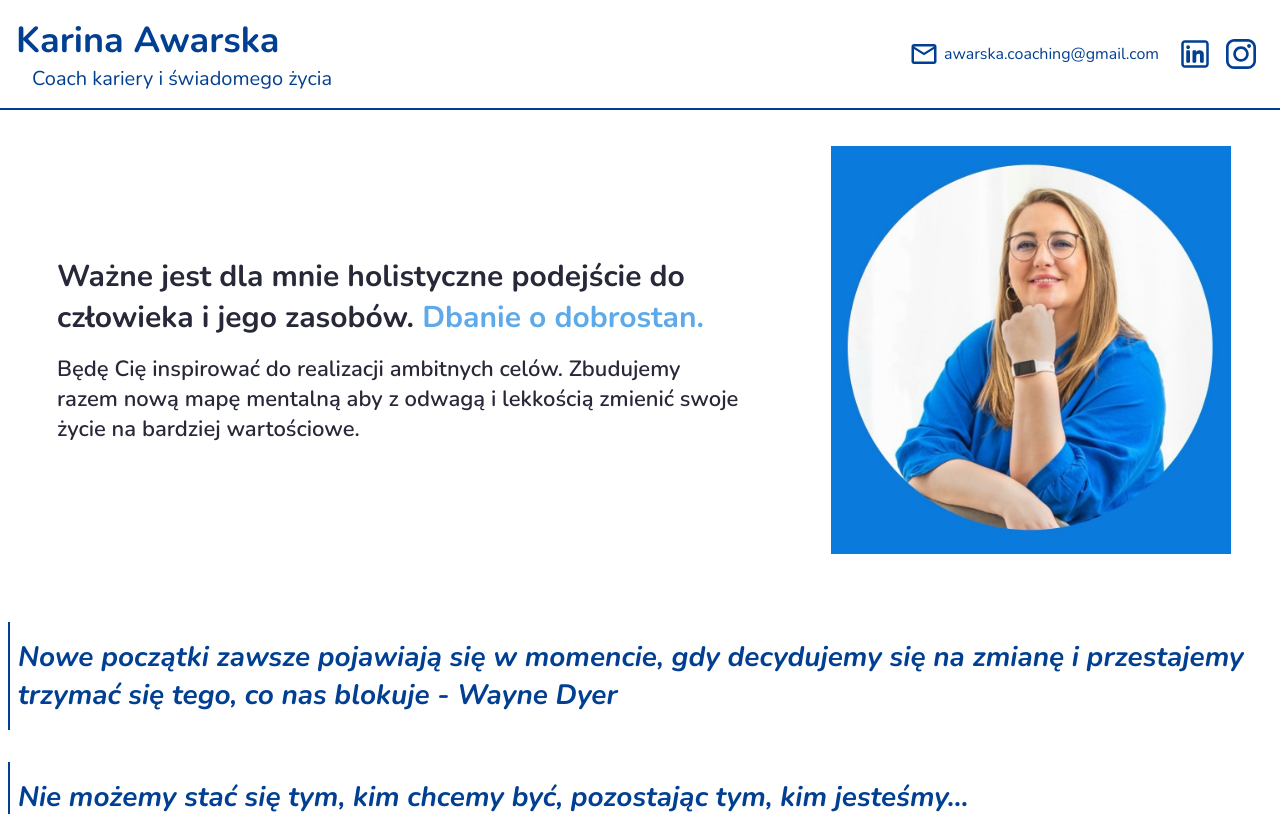
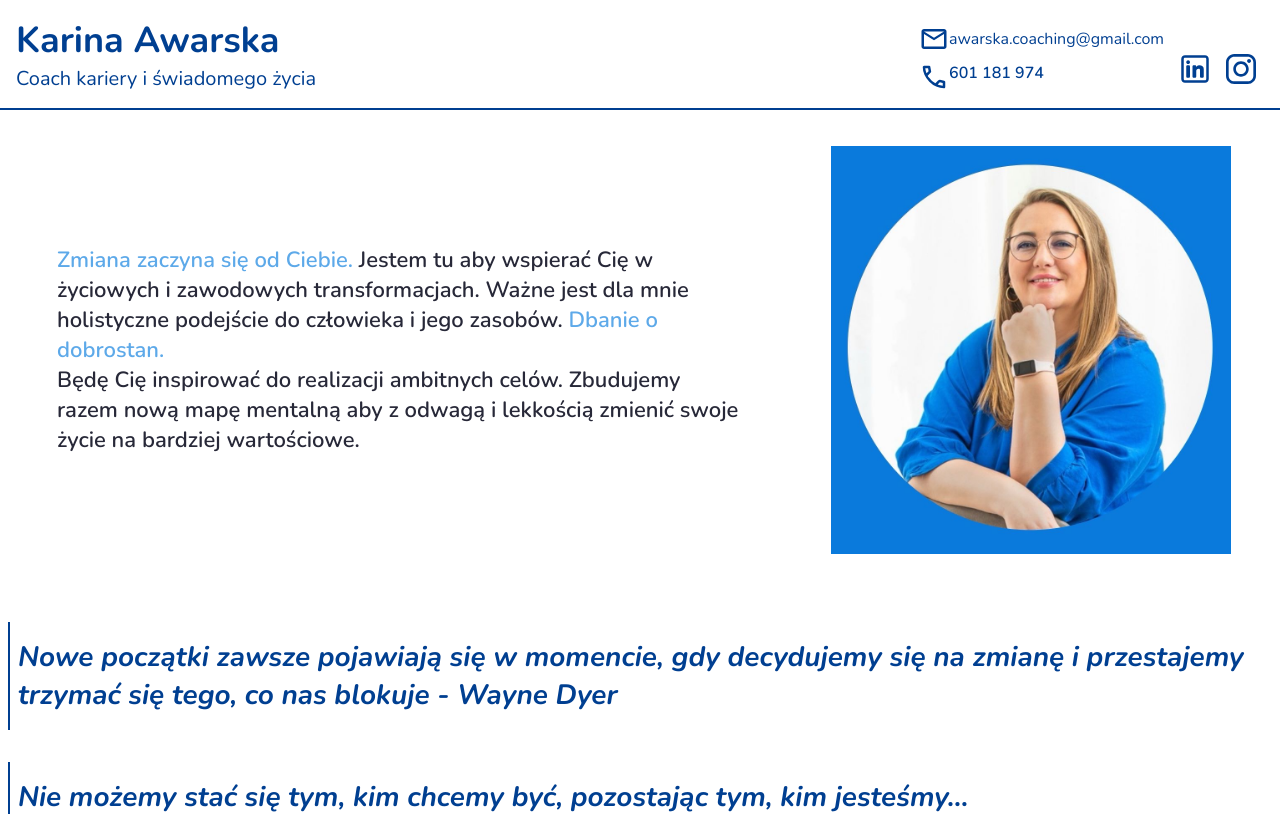
Before and after one commit to Karina-Awarska/karina-coaching, a Next.js app: page / in a window 1280 px wide. Shown: the top 814 px of the page. Built offline with nearby package versions, Linux system fonts and the light colour scheme.

Commit message:
adjust styles

```diff
--- a/src/app/page.js
+++ b/src/app/page.js
@@ -18,10 +18,12 @@ export default function Home() {
       <section className={styles.welcomeSection}>
         <div className={styles.welcomeSectionContent}>
           <div className={styles.welcomeSectionText}>
-            <h3>
-              Ważne jest dla mnie holistyczne podejście do człowieka i jego
-              zasobów. <span>Dbanie o dobrostan.</span>
-            </h3>
+            <p>
+              <span>Zmiana zaczyna się od Ciebie.</span> Jestem tu aby wspierać
+              Cię w życiowych i zawodowych transformacjach. Ważne jest dla mnie
+              holistyczne podejście do człowieka i jego zasobów.{" "}
+              <span>Dbanie o dobrostan.</span>
+            </p>
             <p>
               Będę Cię inspirować do realizacji ambitnych celów. Zbudujemy razem
               nową mapę mentalną aby z odwagą i lekkością zmienić swoje życie na
--- a/src/assets/Icons.js
+++ b/src/assets/Icons.js
@@ -200,3 +200,20 @@ export const StairsIcon = ({ width, height }) => {
     </svg>
   );
 };
+
+export const PhoneIcon = ({ width, height }) => {
+  return (
+    <svg
+      xmlns="http://www.w3.org/2000/svg"
+      viewBox="0 -960 960 960"
+      width={width}
+      height={height}
+      className={styles.svg}
+    >
+      <path
+        className={styles.path}
+        d="M798-120q-125 0-247-54.5T329-329Q229-429 174.5-551T120-798q0-18 12-30t30-12h162q14 0 25 9.5t13 22.5l26 140q2 16-1 27t-11 19l-97 98q20 37 47.5 71.5T387-386q31 31 65 57.5t72 48.5l94-94q9-9 23.5-13.5T670-390l138 28q14 4 23 14.5t9 23.5v162q0 18-12 30t-30 12ZM241-600l66-66-17-94h-89q5 41 14 81t26 79Zm358 358q39 17 79.5 27t81.5 13v-88l-94-19-67 67ZM241-600Zm358 358Z"
+      />
+    </svg>
+  );
+};
--- a/src/components/Contacts.js
+++ b/src/components/Contacts.js
@@ -3,6 +3,7 @@ import {
   LinkedInIcon,
   InstagramIcon,
   Mail,
+  PhoneIcon,
 } from "@/assets/Icons";
 import Link from "next/link";
 import styles from "@/styles/components/contacts.module.css";
@@ -10,15 +11,20 @@ import styles from "@/styles/components/contacts.module.css";
 export const Contacts = () => {
   return (
     <div className={styles.contacts}>
-      <div className={styles.mail}>
+      <div className={styles.mailAndPhone}>
         <Link
-          className={styles.mediaLink}
+          className={styles.mailLink}
           href="mailto:awarska.coaching@gmail.com"
         >
           <Mail width={30} height={30} />
           <span>awarska.coaching@gmail.com</span>
         </Link>
+        <div className={styles.phone}>
+          <PhoneIcon width={30} height={30} />
+          <span>601 181 974</span>
+        </div>
       </div>
+
       <div className={styles.mediaLinks}>
         {/* <Link
             className={styles.mediaLink}
--- a/src/styles/components/contacts.module.css
+++ b/src/styles/components/contacts.module.css
@@ -2,7 +2,7 @@
   display: flex;
   flex-wrap: wrap;
   justify-content: space-around;
-  align-items: center;
+  align-items: flex-end;
 }
 
 .mediaLinks {
@@ -19,7 +19,8 @@
   transition: 0.2s;
 }
 
-.mediaLink:hover {
+.mediaLink:hover,
+.mailLink:hover {
   transition: 0.2s;
   box-shadow: 0px 0px 10px 1px rgba(93, 169, 233, 1);
 }
@@ -27,3 +28,24 @@
 .mediaLink span {
   padding: 5px;
 }
+
+.mailAndPhone {
+  display: flex;
+  flex-direction: column;
+}
+
+.mailLink {
+  display: flex;
+  align-items: center;
+  color: var(--marian-blue);
+  margin: 8px 8px 8px 0;
+  text-decoration: none;
+  font-size: 16px;
+  transition: 0.2s;
+}
+
+.phone {
+  display: flex;
+  font-size: 16px;
+  font-weight: 600;
+}
--- a/src/styles/components/header.module.css
+++ b/src/styles/components/header.module.css
@@ -15,6 +15,5 @@
 }
 
 .subTitle {
-  padding: 0 16px;
   font-size: 20px;
 }
--- a/src/styles/home.module.css
+++ b/src/styles/home.module.css
@@ -37,7 +37,7 @@
   font-size: 30px;
 }
 
-.welcomeSectionText h3 span {
+.welcomeSectionText span {
   color: var(--argen-blue);
 }
 
@@ -124,6 +124,7 @@
   display: flex;
   flex-direction: column;
   align-items: center;
+  font-weight: 600;
 }
 
 .programContent p {
@@ -135,7 +136,6 @@
   display: flex;
   flex-wrap: wrap;
   justify-content: space-around;
-  font-weight: 600;
 }
 
 .iconWrapper {
@@ -234,6 +234,7 @@
   font-size: 18px;
   color: var(--dark);
   margin-bottom: 16px;
+  font-weight: 600;
 }
 
 .aboutMeSectionText p {
```
